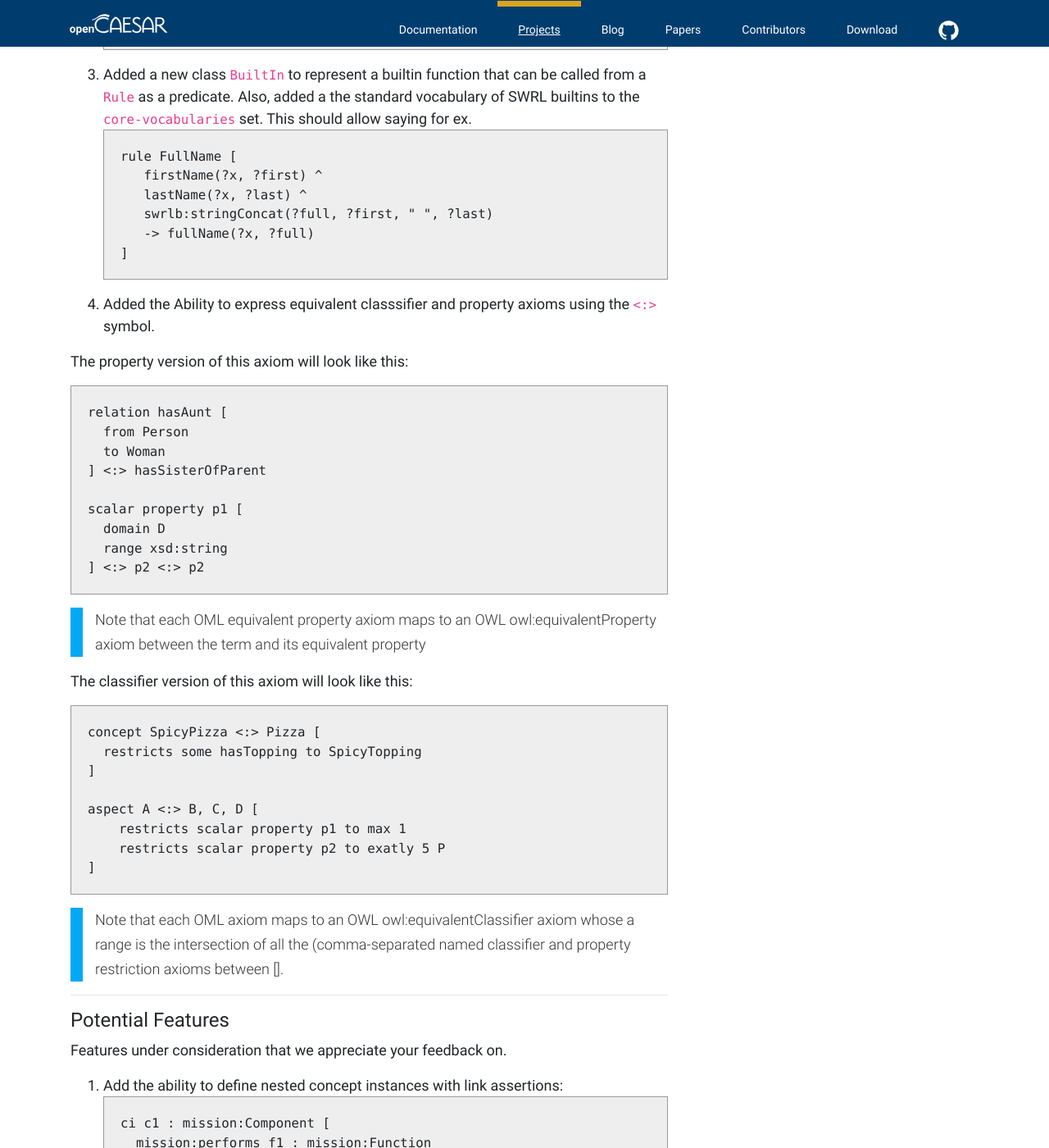
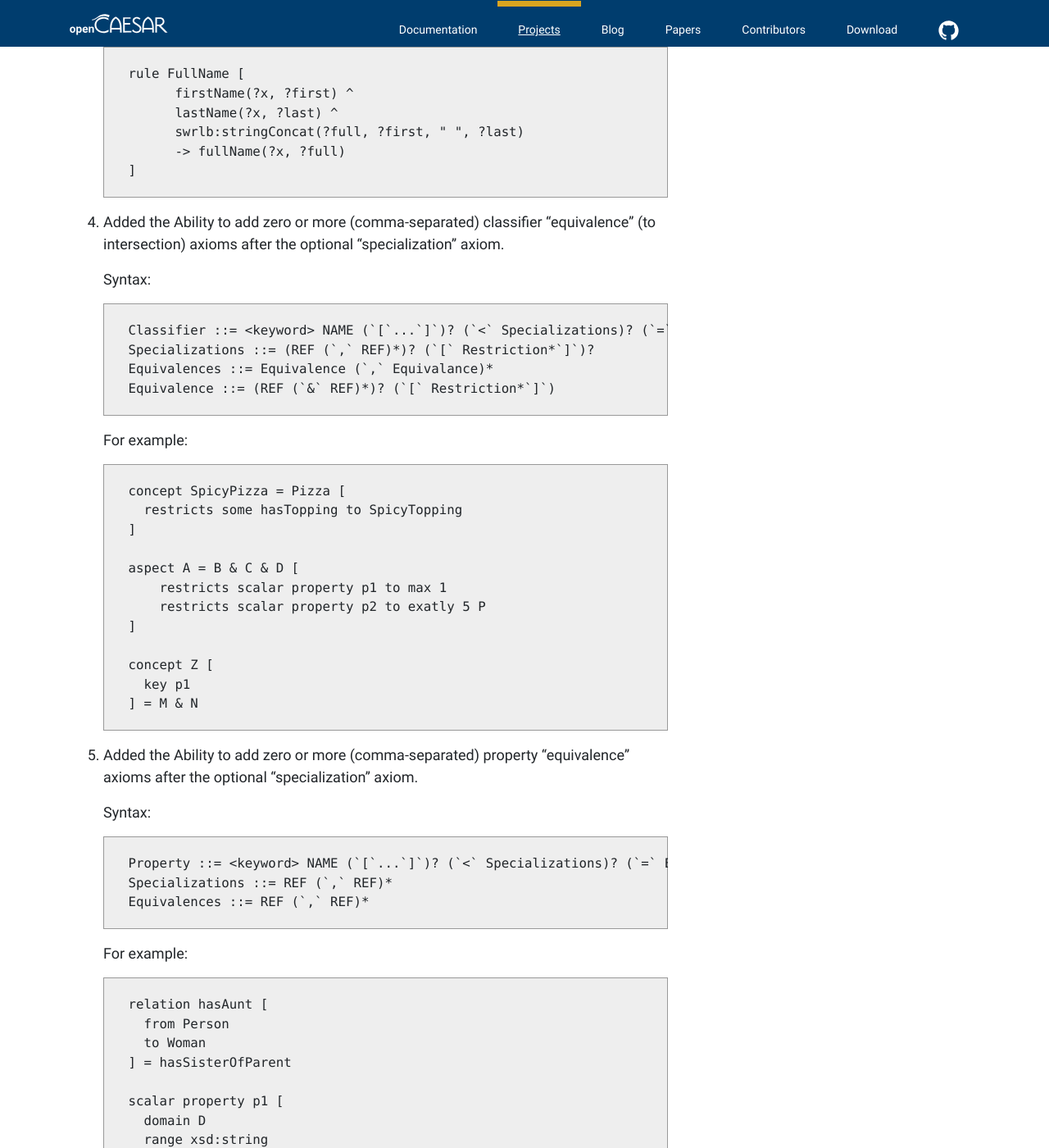
Before and after one commit to opencaesar/opencaesar.github.io, a Jekyll site: the page built from _projects/2023-2-1-OML-v2.md, in a window 1280 px wide and 1400 px high, scrolled down 3196 px. Shown: the whole window at 82% size. Built offline with Jekyll 4.4.1, drawn with Linux system fonts in a browser that asks for light colours; nearby versions of some CDN libraries; some of the changed text lies outside the part shown.

Commit message:
Added more changes

````diff
--- a/_projects/2023-2-1-OML-v2.md
+++ b/_projects/2023-2-1-OML-v2.md
@@ -34,53 +34,44 @@
 Changes to the OML abstract syntax and its Java API that also impacts the textual syntax:
 
 
-1. The specialization symbol `:>` will be changed into `<:` to better align with the subset symbol (a subclass is a subset of its super class).
+1. The specialization symbol `:>` will be changed into `<` to better align with the subset symbol (a subclass is a subset of its super class).
 
 1. The specialization axiom `(<: superTerm (',' superTerm)*)` will now be expressed after the other-details ([..])? of the term, as opposed to before.
 
-Based on the above changes, the current:
+    For example:
+    ```
+    concept A < B, C
 
-```
-concept A :> B, C
+    concept D [
+      key p1
+    ] < E, F
 
-concept D :> E, F [
-  key p1
-]
-
-scalar property p1 :> p2 [
-  domain C
-  range xsd:string
-]
-```
-will become:
-```
-concept A <: B, C
-
-concept D [
-  key p1
-] <: E, F
-
-scalar property p1 [
-  domain C
-  range xsd:string
-] <: p2
-```
+    scalar property p1 [
+      domain C
+      range xsd:string
+    ] < p2
+    ```
 
 1. The enumerated instances of a `Concept` can now be specified with the keyword `oneOf` instead of `enumerates`. For example:
 
-```
-concept RockyPlanets [
-  oneOf Earth, Mars, Venus, Mercury // these are concept instances
-]
-```
+    ```
+    concept RockyPlanets [
+      oneOf Earth, Mars, Venus, Mercury // these are concept instances
+    ]
+    ```
 
-1. Both `FacetedScalar` and `EnumeratedScalar ` were eliminated and merged into a (now concrete) `Scalar` class. The enumerated literals can be specified as another facet called `oneOf` (along with the other facets like `minLength`). For example:
+1. Both `FacetedScalar` and `EnumeratedScalar ` were eliminated and merged into a (now concrete) `Scalar` class. The enumerated literals can be specified as another facet called `oneOf` (along with the other facets like `minLength`).
 
-```
-scalar RGBColor <: xsd:string {
-  oneOf "Red", "Green", "Blue"
-}
-```
+    For example:
+    ```
+    scalar RGBColor <: xsd:string {
+      oneOf "Red", "Green", "Blue"
+    }
+    ```
+
+1. A concept instance is now dented with the intuitive `instance` keyword instead of the `ci` keyword. It can now be typed by concepts or aspects (instead of concepts only before).
+
+1. A relation instance is now dented with the intuitive `relation instance` keyword instead of the `ri` keyword. It can now be typed by relation entities or aspects (instead of relation entities only before).
 
 ---
 
@@ -89,59 +80,75 @@
 New features to add to the experssivity of OML abstract syntax (and textual syntax):
 
 1. Made `Annotation` have either a literal value or a reference (to a member) value. This would allow saying for ex.:
-```
-@rdfs:label "Aggregates"
-@rdfs:seeAlso base:Contains
-relation entity Aggregtes
-```
+    ```
+    @rdfs:label "Aggregates"
+    @rdfs:seeAlso base:Contains
+    relation entity Aggregtes
+    ```
 1. Added a new class `UnreifiedRelation` as a subclass of `Relation` and (unlike classes `Forward` and `Reverse`) it can be declared independently of a `RelationEntity`. This would allow saying for ex.:
-```
-relation performs [ // this is an unreified relation
-  from Component
-  to Function
-  reverse isPerformedBy
-  functional
-]
-```
+    ```
+    relation performs [ // this is an unreified relation
+      from Component
+      to Function
+      reverse isPerformedBy
+      functional
+    ]
+    ```
 1. Added a new class `BuiltIn` to represent a builtin function that can be called from a `Rule` as a predicate. Also, added a the standard vocabulary of SWRL builtins to the `core-vocabularies` set. This should allow saying for ex.
-```
-rule FullName [
-      firstName(?x, ?first) ^
-      lastName(?x, ?last) ^
-      swrlb:stringConcat(?full, ?first, " ", ?last)
-      -> fullName(?x, ?full)
-]
-```
+    ```
+    rule FullName [
+          firstName(?x, ?first) ^
+          lastName(?x, ?last) ^
+          swrlb:stringConcat(?full, ?first, " ", ?last)
+          -> fullName(?x, ?full)
+    ]
+    ```
 
-1. Added the Ability to express equivalent classsifier and property axioms using the `<:>` symbol.
+1. Added the Ability to add zero or more (comma-separated) classifier "equivalence" (to intersection) axioms after the optional "specialization" axiom.
 
-The property version of this axiom will look like this:
-```
-relation hasAunt [
-  from Person
-  to Woman
-] <:> hasSisterOfParent
+   Syntax:
+    ```
+    Classifier ::= <keyword> NAME (`[`...`]`)? (`<` Specializations)? (`=` Equivalences)?
+    Specializations ::= (REF (`,` REF)*)? (`[` Restriction*`]`)?
+    Equivalences ::= Equivalence (`,` Equivalance)*
+    Equivalence ::= (REF (`&` REF)*)? (`[` Restriction*`]`)
+    ```
+    For example:
+    ```
+    concept SpicyPizza = Pizza [
+      restricts some hasTopping to SpicyTopping
+    ]
 
-scalar property p1 [
-  domain D
-  range xsd:string
-] <:> p2 <:> p2
-```
->Note that each OML equivalent property axiom maps to an OWL owl:equivalentProperty axiom between the term and its equivalent property
+    aspect A = B & C & D [
+        restricts scalar property p1 to max 1
+        restricts scalar property p2 to exatly 5 P
+    ]
 
-The classifier version of this axiom will look like this:
-```
-concept SpicyPizza <:> Pizza [
-  restricts some hasTopping to SpicyTopping
-]
+    concept Z [
+      key p1
+    ] = M & N
+    ```
 
-aspect A <:> B, C, D [
-    restricts scalar property p1 to max 1
-    restricts scalar property p2 to exatly 5 P
-]
-```
+1. Added the Ability to add zero or more (comma-separated) property "equivalence" axioms after the optional "specialization" axiom.
 
->Note that each OML axiom maps to an OWL owl:equivalentClassifier axiom whose a range is the intersection of all the (comma-separated named classifier and property restriction axioms between [].
+    Syntax:
+    ```
+    Property ::= <keyword> NAME (`[`...`]`)? (`<` Specializations)? (`=` Equivalences)?
+    Specializations ::= REF (`,` REF)*
+    Equivalences ::= REF (`,` REF)*
+    ```
+    For example:
+    ```
+    relation hasAunt [
+      from Person
+      to Woman
+    ] = hasSisterOfParent
+
+    scalar property p1 [
+      domain D
+      range xsd:string
+    ] < p2 = p3, p4
+    ```
 
 ---
 
@@ -150,21 +157,21 @@
 Features under consideration that we appreciate your feedback on.
 
 1. Add the ability to define nested concept instances with link assertions:
-```
-ci c1 : mission:Component [
-  mission:performs f1 : mission:Function
-  mission:performs f2 : mission:Function [
-        mission:invokes c1.f1 // or simply f1
-  ]
-]
-```
+    ```
+    ci c1 : mission:Component [
+      mission:performs f1 : mission:Function
+      mission:performs f2 : mission:Function [
+            mission:invokes c1.f1 // or simply f1
+      ]
+    ]
+    ```
 
 1. Add the ability to define multiple (comma-separated) values for a property or link assertion in a description:
-```
-ci c1 : mission:Component [
-  mission:performs f1, f2
-  base:hasName "123", "abc"
-]
-```
+    ```
+    ci c1 : mission:Component [
+      mission:performs f1, f2
+      base:hasName "123", "abc"
+    ]
+    ```
 
 Please provide your feedback to [Maged Elaasar](https://opencaesar.github.io/contributors/Maged%20Elaasar.html) directly, or by commenting on this community [discussion](https://github.com/opencaesar/community/discussions/2).
````
